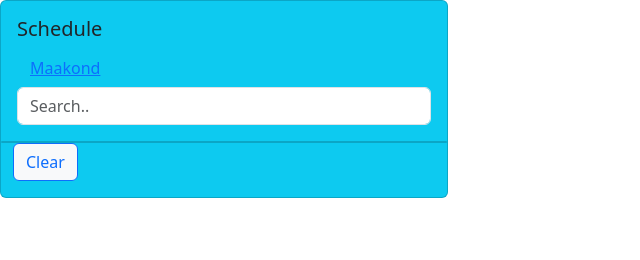
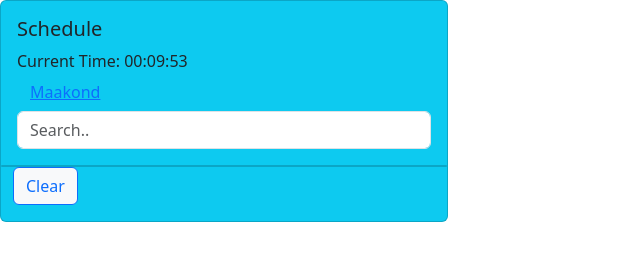
Before and after one commit to arhesaim/bus-schedule-web-page, a website: page frontend/index.html in a window 1280 px wide. Shown: the whole page, without its empty margins (0-640 px from the left). Drawn offline with nearby package versions, Linux system fonts and the light colour scheme.

Commit message:
time fetch added

```diff
--- a/frontend/index.html
+++ b/frontend/index.html
@@ -11,6 +11,7 @@
 
         <div class="card-body">
           <h5 class="card-title">Schedule</h5>
+          <div id="userTime"></div>
           <button type="button" class="btn btn-link">Maakond</button>
           <!-- <p class="card-text">Some quick example text to build on the card title and make up the bulk of the card's content.</p> -->
           <div class="form-group">
--- a/frontend/js/scripts.js
+++ b/frontend/js/scripts.js
@@ -3,7 +3,8 @@ document.getElementById('continueButton').addEventListener('input', fetchBuses);
 
 let allBusData = []; // Global variable to store all fetched data
 let currentIndex = 0; // Index to keep track of the current position in the data
-
+// Fetch and display the user's time when the page loads
+window.onload = fetchUserTime;
 
 
 function filterFunction() {
@@ -166,8 +167,14 @@ function displayBusData() {
     }
 }
 
-
-
+function fetchUserTime() {
+    const now = new Date();
+    const hours = now.getHours().toString().padStart(2, '0');
+    const minutes = now.getMinutes().toString().padStart(2, '0');
+    const seconds = now.getSeconds().toString().padStart(2, '0');
+    const formattedTime = `${hours}:${minutes}:${seconds}`;
+    document.getElementById('userTime').textContent = `Current Time: ${formattedTime}`;
+}
 
 function clearResults(){
     const input = document.getElementById('searchInput');
```
